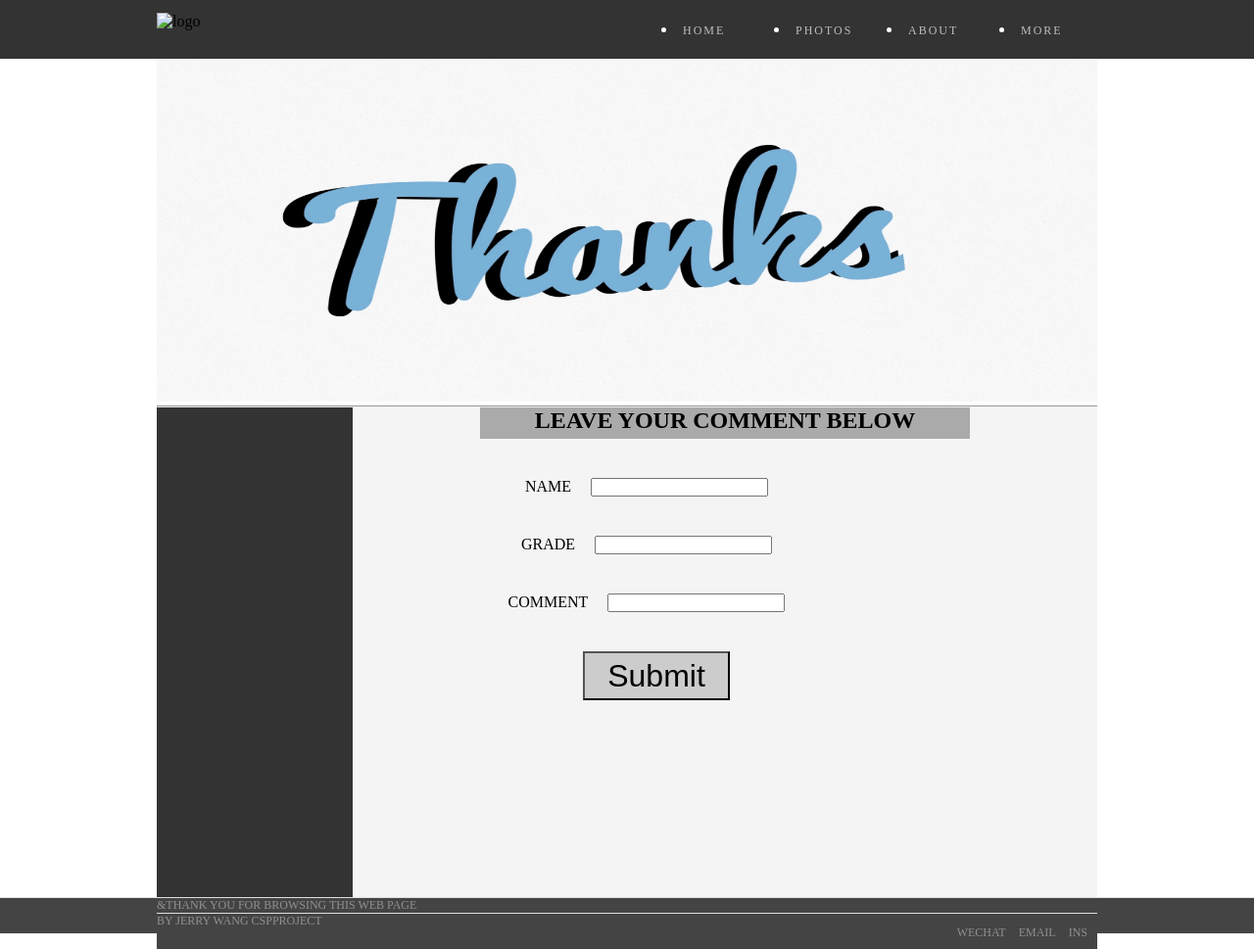
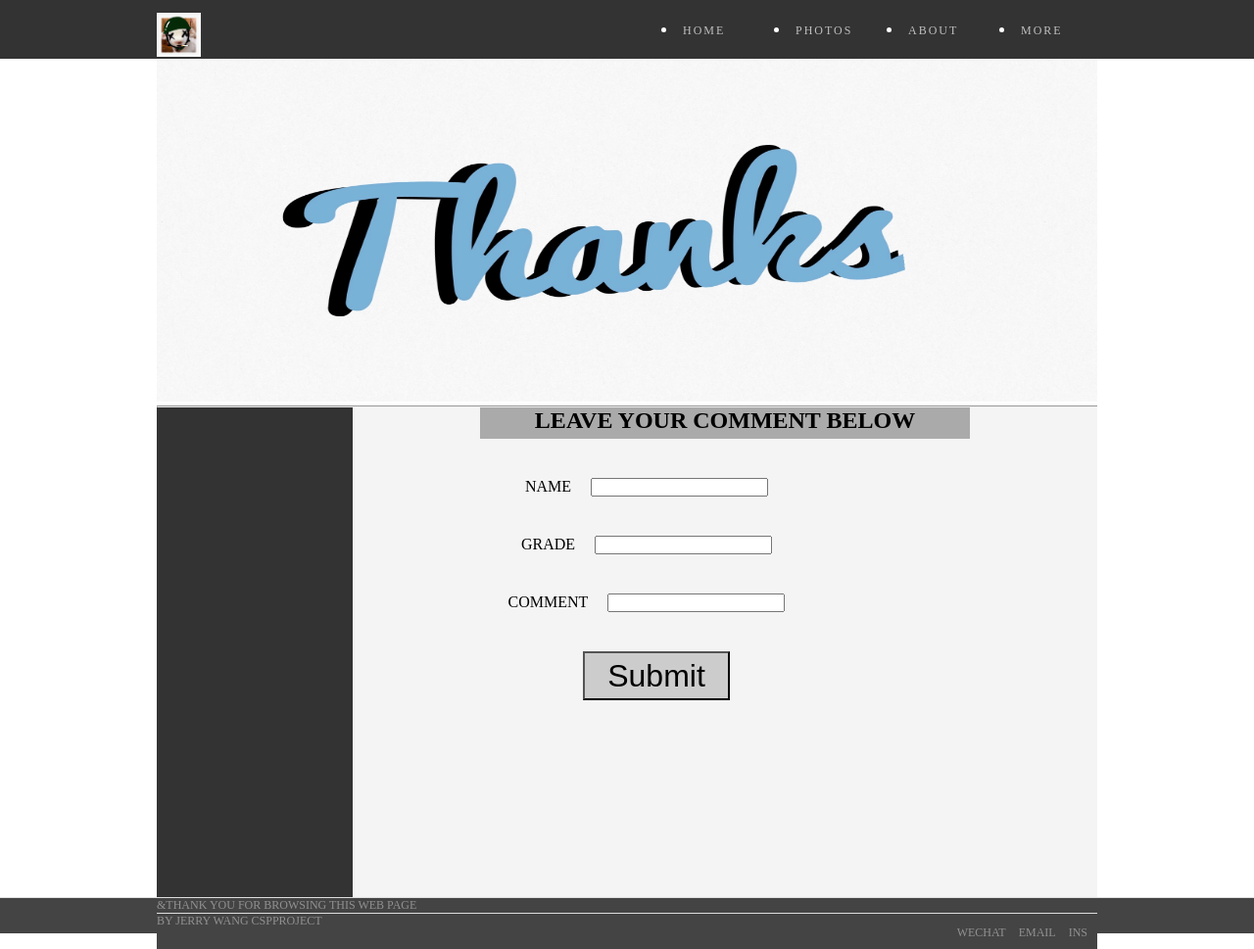
Before and after one commit to JerrryWang-dhs/JerryZCW, a plain HTML site: page join.html in a window 1280 px wide. Shown: the whole page at 98% size. Drawn offline with Linux system fonts and the light colour scheme.

Commit message:
Update join.html

```diff
--- a/join.html
+++ b/join.html
@@ -9,7 +9,7 @@
 <body>
 	<div class="header">
 		<div class="w">
-			<a href="index.html" id="logo"><img src="images/logo.JPG" alt="logo" width="45" height="45"></a>
+			<a href="index.html" id="logo"><img src="logo.JPG" alt="logo" width="45" height="45"></a>
 			<ul>
 				<li class="selected">
 					<a href="index.html">HOME</a>
```
